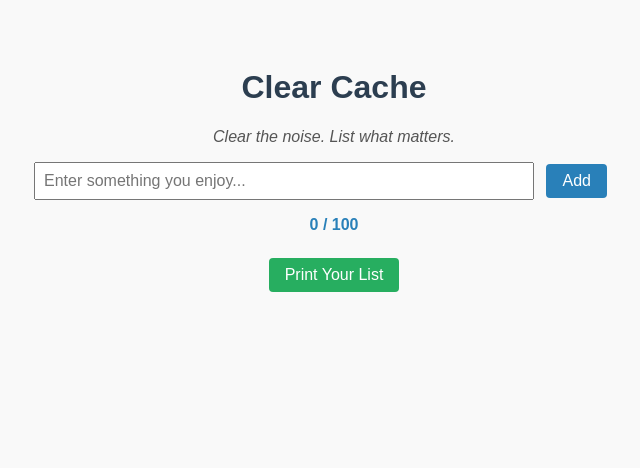
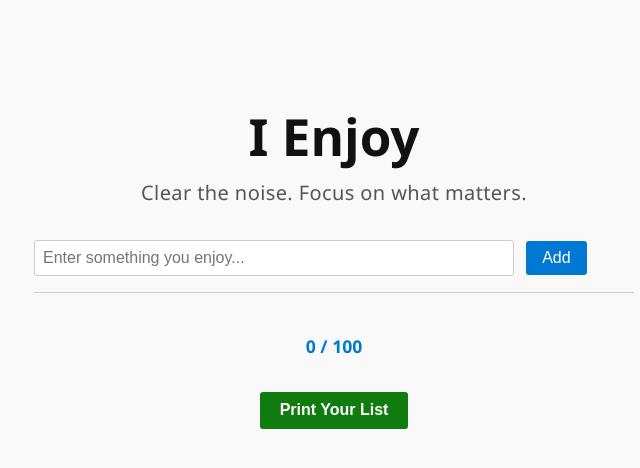
Before and after one commit to eyvveg/clearcache, a plain HTML site: page index.html in a window 1280 px wide. Shown: the whole page, without its empty margins (306-946 px from the left). Drawn offline with Linux system fonts and the light colour scheme.

Commit message:
Update index.html

```diff
--- a/index.html
+++ b/index.html
@@ -3,63 +3,96 @@
 <head>
   <meta charset="UTF-8" />
   <meta name="viewport" content="width=device-width, initial-scale=1" />
-  <title>Clear Cache</title>
+  <title>I Enjoy</title>
   <style>
     body {
-      font-family: Arial, sans-serif;
+      font-family: "Segoe UI", Tahoma, Geneva, Verdana, sans-serif;
       max-width: 600px;
-      margin: 2rem auto;
-      padding: 1rem;
+      margin: 3rem auto;
+      padding: 1rem 2rem;
       background: #f9f9f9;
-      color: #333;
+      color: #222;
+      line-height: 1.5;
     }
     h1 {
+      font-size: 3.2rem;
+      font-weight: 700;
       text-align: center;
-      color: #2c3e50;
+      margin-bottom: 0.2rem;
+      color: #111;
     }
     p.tagline {
       text-align: center;
-      font-style: italic;
+      font-style: normal;
+      font-size: 1.25rem;
       color: #555;
+      margin-top: 0;
+      margin-bottom: 2rem;
+      letter-spacing: 0.02em;
     }
     input[type="text"] {
       width: 80%;
       padding: 0.5rem;
       font-size: 1rem;
+      border: 1px solid #ccc;
+      border-radius: 3px;
+      box-sizing: border-box;
     }
     button {
       padding: 0.5rem 1rem;
       font-size: 1rem;
       margin-left: 0.5rem;
       cursor: pointer;
-      background-color: #2980b9;
+      background-color: #0078d4;
       color: white;
       border: none;
-      border-radius: 4px;
+      border-radius: 3px;
+      transition: background-color 0.3s ease;
+    }
+    button:hover {
+      background-color: #005a9e;
     }
     ul {
       margin-top: 1rem;
-      padding-left: 1.2rem;
+      padding-left: 0;
+      list-style: none; /* Removes bullets */
+      border-top: 1px solid #ccc;
+      padding-top: 1rem;
     }
     li {
-      margin: 0.3rem 0;
+      margin: 0.5rem 0;
+      padding-left: 0.5rem;
+      border-left: 3px solid #0078d4;
+      color: #333;
+      font-weight: 500;
     }
     .progress {
-      margin-top: 1rem;
-      font-weight: bold;
-      color: #2980b9;
+      margin-top: 1.5rem;
+      font-weight: 600;
+      color: #0078d4;
       text-align: center;
+      font-size: 1.1rem;
     }
     #printBtn {
       display: block;
-      margin: 1.5rem auto 0;
-      background-color: #27ae60;
+      margin: 2rem auto 0;
+      background-color: #107c10;
+      padding: 0.6rem 1.2rem;
+      font-weight: 600;
+      border-radius: 3px;
+      border: none;
+      color: white;
+      cursor: pointer;
+      transition: background-color 0.3s ease;
+    }
+    #printBtn:hover {
+      background-color: #0b5a07;
     }
   </style>
 </head>
 <body>
-  <h1>Clear Cache</h1>
-  <p class="tagline">Clear the noise. List what matters.</p>
+  <h1>I Enjoy</h1>
+  <p class="tagline">Clear the noise. Focus on what matters.</p>
 
   <input type="text" id="itemInput" placeholder="Enter something you enjoy..." />
   <button id="addBtn">Add</button>
```
